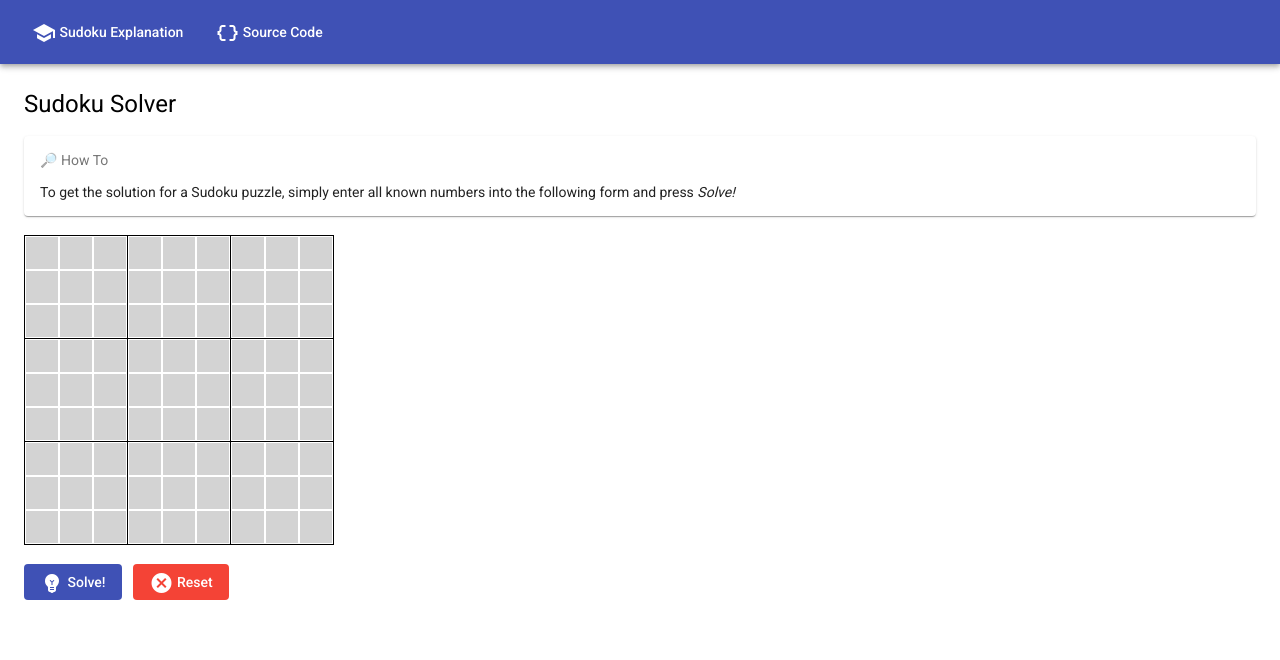
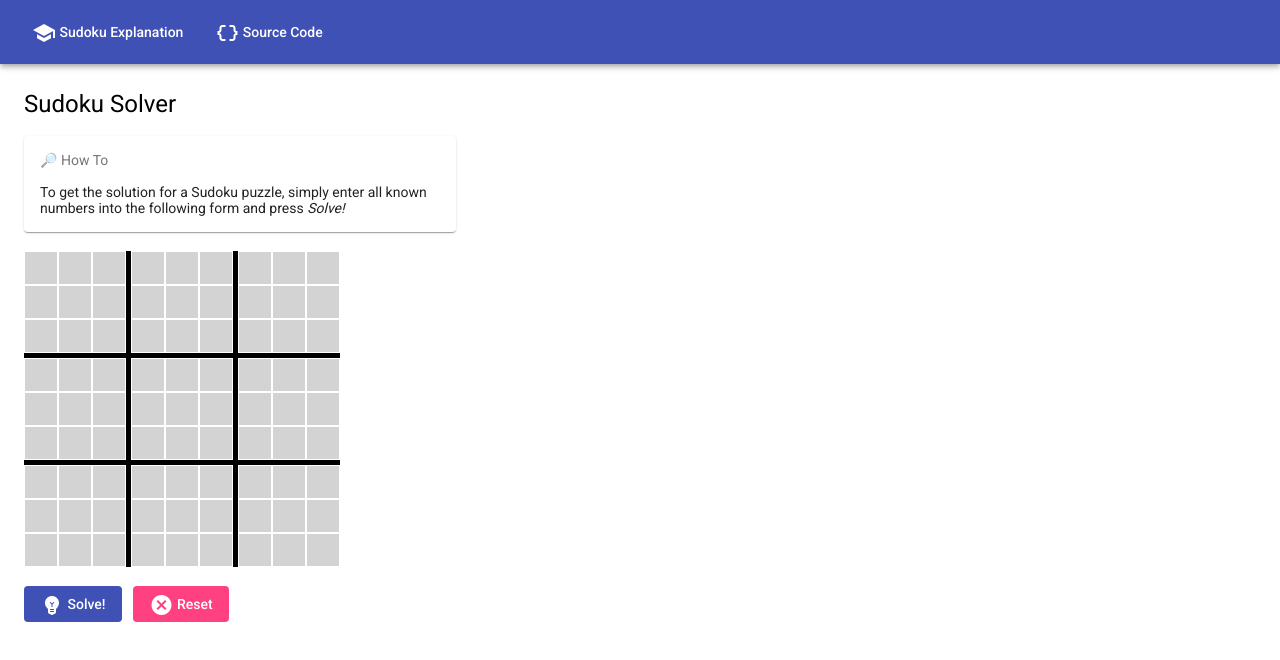
Before and after one commit to luth1um/sudoku-solver-angular, an Angular app: page / in a window 1280 px wide. Shown: the top 660 px of the page. Built offline with nearby package versions, Linux system fonts and the light colour scheme.

Commit message:
minor UI changes

```diff
--- a/src/app/app.component.html
+++ b/src/app/app.component.html
@@ -8,7 +8,7 @@
 </mat-toolbar>
 <main class="content">
   <h1 class="mat-h1">Sudoku Solver</h1>
-  <mat-card>
+  <mat-card style="max-width: 400px">
     <mat-card-subtitle>🔎 How To</mat-card-subtitle>
     <mat-card-content>
       To get the solution for a Sudoku puzzle, simply enter all known numbers into the following form and press
--- a/src/app/sudoku-box/sudoku-box.component.html
+++ b/src/app/sudoku-box/sudoku-box.component.html
@@ -3,16 +3,15 @@
     <tr
       *ngFor="let row of $any(sudokuForm.get('rows')).controls; let index = index"
       [formArrayName]="index"
-      [class.top-border]="index === 0"
-      [class.bottom-border]="index % 3 === 2"
+      [class.bottom-inner-border]="index === 2 || index === 5"
     >
-      <td class="left-border">
+      <td>
         <input class="sudoku-input" type="text" size="1" formControlName="column0" />
       </td>
       <td>
         <input class="sudoku-input" type="text" size="1" formControlName="column1" />
       </td>
-      <td class="right-border">
+      <td class="right-inner-border">
         <input class="sudoku-input" type="text" size="1" formControlName="column2" />
       </td>
       <td>
@@ -21,7 +20,7 @@
       <td>
         <input class="sudoku-input" type="text" size="1" formControlName="column4" />
       </td>
-      <td class="right-border">
+      <td class="right-inner-border">
         <input class="sudoku-input" type="text" size="1" formControlName="column5" />
       </td>
       <td>
@@ -30,7 +29,7 @@
       <td>
         <input class="sudoku-input" type="text" size="1" formControlName="column7" />
       </td>
-      <td class="right-border">
+      <td>
         <input class="sudoku-input" type="text" size="1" formControlName="column8" />
       </td>
     </tr>
@@ -42,12 +41,12 @@
     <mat-icon>emoji_objects</mat-icon> Solve!
   </button>
   &nbsp;
-  <button mat-flat-button color="warn" (click)="reset()" [disabled]="disableButtonsForSolving">
+  <button mat-flat-button color="accent" (click)="reset()" [disabled]="disableButtonsForSolving">
     <mat-icon>cancel</mat-icon> Reset
   </button>
 </div>
 <br *ngIf="sudokuUnsolvable" />
-<mat-card *ngIf="sudokuUnsolvable">
+<mat-card *ngIf="sudokuUnsolvable" style="max-width: 400px">
   <mat-card-title class="error-card-title"><mat-icon>error_outline</mat-icon></mat-card-title>
   <mat-card-content
     >⚠️⚠️⚠️ There is no valid solution for the Sudoku puzzle that you just entered! ⚠️⚠️⚠️</mat-card-content
--- a/src/app/sudoku-box/sudoku-box.component.scss
+++ b/src/app/sudoku-box/sudoku-box.component.scss
@@ -18,17 +18,11 @@ $warn: mat-color($warn-palette); // generate warn color
 .table-border {
   border-collapse: collapse;
 }
-.bottom-border {
-  border-bottom: 1px solid black;
+.bottom-inner-border {
+  border-bottom: 5px solid black;
 }
-.top-border {
-  border-top: 1px solid black;
-}
-.left-border {
-  border-left: 1px solid black;
-}
-.right-border {
-  border-right: 1px solid black;
+.right-inner-border {
+  border-right: 5px solid black;
 }
 .error-card-title{
   color:$warn;
```
